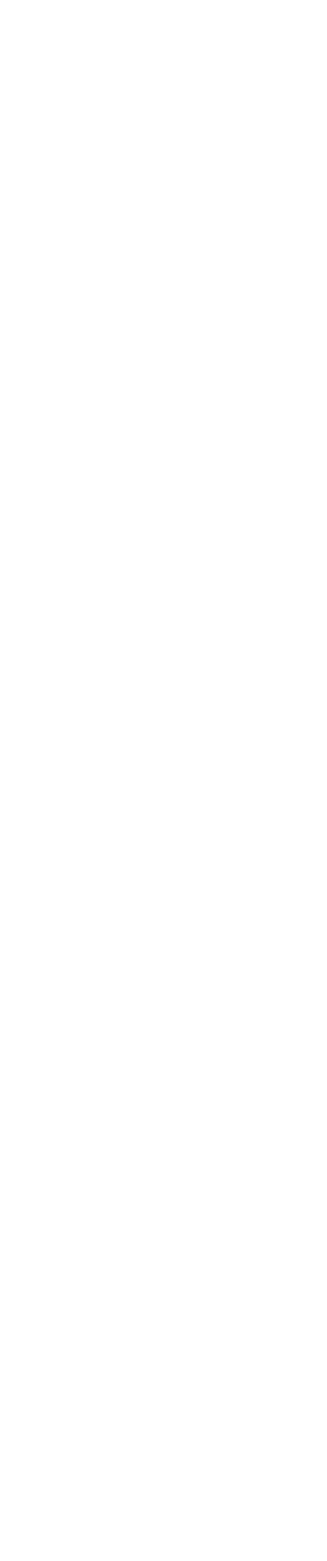
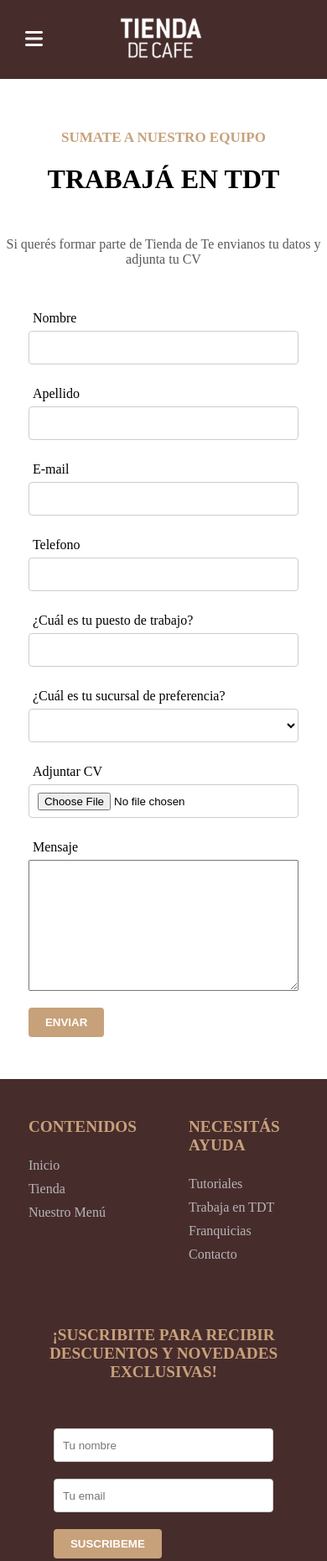
Before and after one commit to Ariadna-S708/TiendaDeTe, a plain HTML site: page trabaja-con-nosotros.html in a window 390 px wide. Shown: the top 1859 px of the page at 84% size. Before the commit the page ends 844 px from the top, so only its background shows below. Drawn offline with Linux system fonts and the light colour scheme.

Commit message:
Primeros estilos y html con formulario

```diff
--- a/css/styles.css
+++ b/css/styles.css
@@ -0,0 +1,285 @@
+:root {
+    --color-principal: #c7a17a;
+    --color-background-principal: #472c2c;
+    --color-letra-fondo-oscuro: rgb(182, 182, 182);
+}
+
+/*-------------Estilos generales-------------*/
+
+body {
+    margin: 0;
+}
+
+.container{
+    width: 98%;
+    margin: auto;
+}
+
+h1{
+    margin-bottom: 50px;
+    font-weight: bold;
+    font-size: 2em;
+}
+
+h2 {
+    font-size: 1.2em;
+    color: var(--color-principal);
+    font-weight: bold;
+}
+
+a {
+    color: var(--color-letra-fondo-oscuro);
+    text-decoration: none;
+}
+
+a:hover {
+    color: white;
+    cursor: pointer;
+}
+
+p{
+    color: #585858;
+}
+
+.p-titulo {
+    font-size: 17px;
+    color: var(--color-principal);
+    font-weight: bold;
+}
+
+.container-titulo {
+    text-align: center;
+    margin-top: 60px;
+}
+
+
+/*-------------Estilos de formularios-------------*/
+
+form {
+    display: flex;
+    flex-wrap: wrap;
+    padding: 30px;
+}
+
+.div-form {
+    width: 100%;
+}
+
+.item-form {
+    display: flex;
+    flex-wrap: wrap;
+    box-sizing: border-box;
+    width: 100%;
+}
+
+label {
+    width: 100%;
+    height: 30px;
+    padding: 0 5px;
+    align-content: center;
+}
+
+input, select {
+    width: 100%;
+    height: 40px;
+    padding: 0 10px;
+    align-content: center;
+    background-color: white;
+    border: 1px solid #ccc;
+    box-sizing: border-box;
+    border-radius: 4px;
+    margin-bottom: 20px;
+}
+
+textarea {
+    width: 100%;
+    height: 150px;
+    margin-bottom: 20px;
+}
+
+.submit {
+    padding: 10px 20px;
+    margin-bottom: 20px;
+    color: white;
+    background-color: var(--color-principal);
+    font-weight: bold;
+    border: none;
+    border-radius: 4px;
+    cursor: pointer;
+}
+
+@media (min-width: 700px) {
+    .div-form {
+        display: grid;
+        grid-template-columns: repeat(2, 1fr);
+        gap: 0 30px;
+    }
+}
+
+@media(min-width: 1000px){
+    .container{
+        width: 1000px;
+    }
+}
+
+
+/*-------------Estilos de header-------------*/
+
+header {
+    display: flex;
+    width: 100%;
+    box-sizing: border-box;
+    background-color: var(--color-background-principal);
+    color: white;
+}
+
+header .container {
+    display: flex;
+    align-items: center;
+    flex-wrap: wrap;
+    width: 100%;
+    padding: 20px 10px;
+}
+
+#menu-bar {
+    display: none;
+}
+
+.menu-icon {
+    display: none;
+    padding-left: 20px;
+}
+
+.nav-menu {
+    display: flex;
+    font-weight: bold;
+    justify-content: center;
+    gap: 30px;
+    flex-grow: 1;
+}
+
+.logo:hover {
+    cursor: auto;
+}
+
+.logo img {
+    height: 50px;
+    cursor: pointer;
+}
+
+@media (max-width: 1000px) {
+    header .container {
+        display: flex;
+        align-items: center;
+        justify-content: start;
+    }
+
+    .menu-icon {
+        display: block;
+        width: 20px;
+        font-size: 24px;
+        cursor: pointer;
+    }
+
+    .nav-menu {
+        display: none;
+        width: 100%;
+        padding-top: 20px;
+        margin-top: 20px;
+        flex-direction: column;
+        align-items: center;
+        border-top: solid var(--color-principal);
+        z-index: 999;
+    }
+
+    #menu-bar:checked ~ .nav-menu {
+        display: flex;
+    }
+
+    .logo {
+        flex-grow: 1;
+        padding-right: 50px;
+        text-align: center;
+    }
+}
+
+@media(min-width: 1100px){
+    header .container{
+        width: 1100px;
+    }
+}
+
+
+/*-------------Estilos de footer-------------*/
+
+footer {
+    display: flex;
+    flex-direction: column;
+    width: 100%;
+    background-color: var(--color-background-principal);
+}
+
+#grid-footer {
+    display: grid;
+    grid-template-columns: repeat(2, 1fr);
+}
+
+.item-footer {
+    display: flex;
+    flex-direction: column;
+    padding: 30px;
+    gap: 10px;
+}
+
+#suscribete {
+    text-align: center;
+}
+
+#form-footer {
+    max-width: 500px;
+    margin: auto;
+}
+
+.icons-social {
+    display: flex;
+    justify-content: center;
+    gap: 20px;
+    padding-bottom: 30px;
+}
+
+.icons-social a {
+    width: 40px;
+    height: 40px;
+    color: var(--color-principal);
+    font-size: 25px;
+    align-content: center;
+    color: white;
+    background-color: rgb(130, 130, 130);
+    border-radius: 50%;
+    transition: color 0.3s ease;
+}
+
+.icons-social a:hover {
+    color: black;
+    background-color: var(--color-principal);
+}
+
+.copy {
+    font-size: 0.8em;
+    font-weight: bold;
+    color: var(--color-letra-fondo-oscuro);
+}
+
+@media (min-width: 900px) {
+    footer .container {
+        display: grid;
+        grid-template-columns: repeat(2, 1fr);
+        width: 100%;
+    }
+}
+
+@media(min-width: 1100px){
+    footer .container{
+        width: 1100px;
+    }
+}
--- a/trabaja-con-nosotros.html
+++ b/trabaja-con-nosotros.html
@@ -2,10 +2,69 @@
 <html lang="en">
     <head>
         <meta charset="utf-8">
+        <meta name="viewport" content="width=device-width, initial-scale=1.0">
         <title>Trabaja con nosotros - Tienda de te</title>
         <link href="css/styles.css" rel="stylesheet">
+        <link rel="icon" href="imagenes/tienda-de-cafe.png" type="image/png">
+        <link rel="stylesheet" href="https://cdnjs.cloudflare.com/ajax/libs/font-awesome/6.5.0/css/all.min.css">
     </head>
     <body>
+        <script src="js/includes.js"></script>
+        <div id="include-header"></div>
 
+        <div class="container">
+            <div class="container-titulo">
+                <p class="p-titulo">SUMATE A NUESTRO EQUIPO</p>
+                <h1>TRABAJÁ EN TDT</h1>
+                <p>Si querés formar parte de Tienda de Te envianos tu datos y adjunta tu CV</p>
+            </div>
+
+            <form action="" method="post">
+                <div class="div-form">
+                    <div class="item-form">
+                        <label for="firstname">Nombre</label>
+                        <input type="text" id="firstname" name="firstname" required>
+                    </div>
+                    <div class="item-form">
+                        <label for="lastname">Apellido</label>
+                        <input type="text" id="lastname" name="lastname" required>
+                    </div>
+                    <div class="item-form">
+                        <label for="email">E-mail</label>
+                        <input type="email" id="email" name="email" required>
+                    </div>
+                    <div class="item-form">
+                        <label for="tel">Telefono</label>
+                        <input type="tel" id="tel" name="tel" required>
+                    </div>
+                    <div class="item-form">
+                        <label for="puesto">¿Cuál es tu puesto de trabajo?</label>
+                        <input type="text" id="puesto" name="puesto" required>
+                    </div>
+                    <div class="item-form">
+                        <label for="sucursales">¿Cuál es tu sucursal de preferencia?</label>
+                        <select id="sucursales" name="sucursales" required>
+                            <option value=""></option>
+                            <option value=""></option>
+                            <option value=""></option>
+                            <option value=""></option>
+                            <option value=""></option>
+                        </select>
+                    </div>
+                    <div class="item-form">
+                        <label for="curriculum">Adjuntar CV</label>
+                        <input type="file" id="curriculum" name="curriculum" required>
+                    </div>
+                </div>
+                <div class="item-form">
+                    <label for="mensaje">Mensaje</label>
+                    <textarea id="mensaje" name="mensaje" rows="4" cols="50"></textarea>
+                </div>
+                <button class="submit" type="submit">ENVIAR</button>
+            </form>
+        </div>
+        <footer>
+            <div id="include-footer"></div>
+        </footer>
     </body>
 </html>
```
